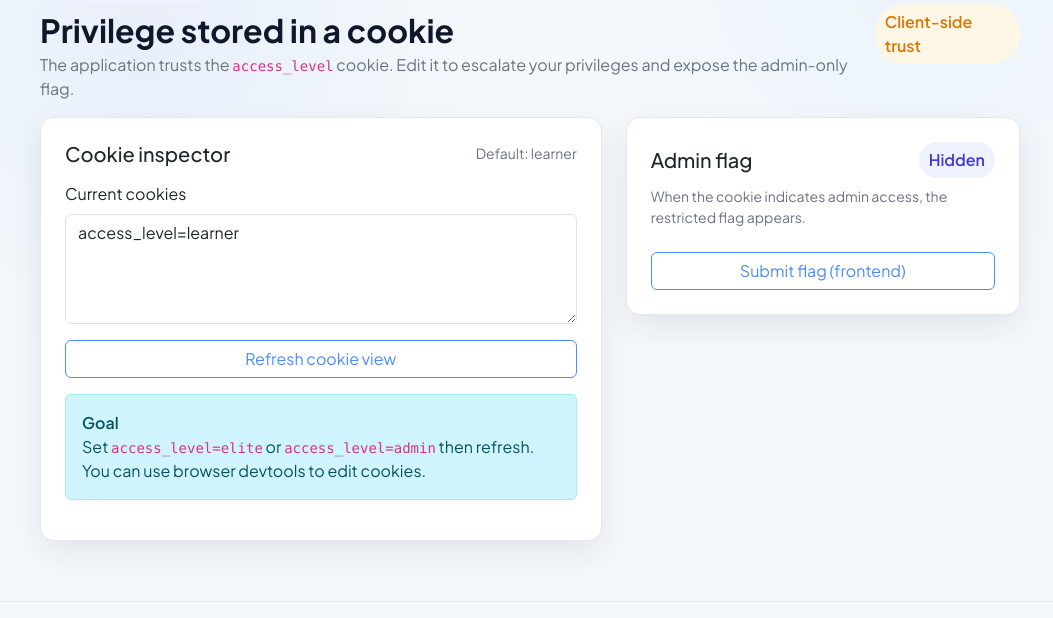
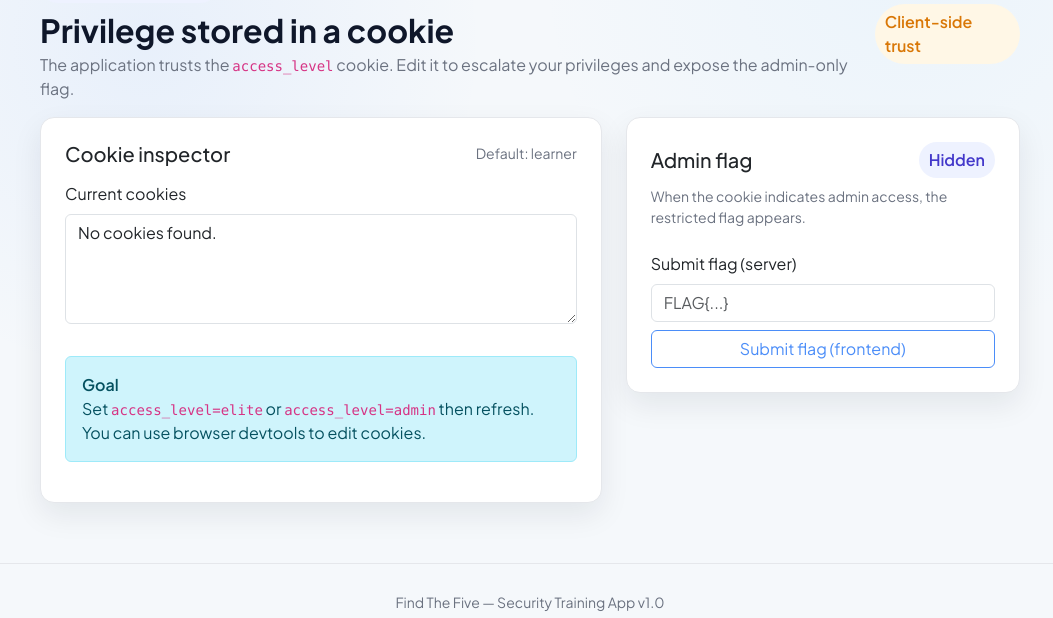
Before and after one commit to MubarakSec/find_the_five, a PHP site: page /cookie_lab.php in a window 1280 px wide. Shown: the part 118-736 px from the top of the page, without its empty margins (110-1163 px from the left). Run offline with PHP 8.4, Linux system fonts and the light colour scheme; the visitor is signed in with stand-in values (Sample User, id 1); data comes from the database, SQL or seed files in the repository.

Commit message:
cookie_lab

```diff
--- a/cookie_lab.php
+++ b/cookie_lab.php
@@ -2,14 +2,43 @@
 session_start();
 include 'db.php';
 require_once 'helpers.php';
-// Redirect guests to login
+
 if (empty($_SESSION['user_id'])) {
   header('Location: index.php');
   exit;
 }
-// TODO: Validate session before showing page
-// TODO: Move authorization out of cookies and into server-side checks
-// TODO: Verify flag submissions against database
+
+$userId = (int) $_SESSION['user_id'];
+$expectedFlag = getFlagValue($connection, 'cookie', 'FLAG{COOKIE_TRUST_IS_BAD}');
+$flagMessage = null;
+$flagType = 'info';
+
+// Load current user for nav.
+$userStmt = $connection->prepare('SELECT id, name, username, email, role FROM users WHERE id = ? LIMIT 1');
+$userStmt->bind_param('i', $userId);
+$userStmt->execute();
+$userResult = $userStmt->get_result();
+$currentUser = $userResult ? $userResult->fetch_assoc() : null;
+if (!$currentUser) {
+  header('Location: logout.php');
+  exit;
+}
+$navProfileId = (int) $currentUser['id'];
+
+if ($_SERVER['REQUEST_METHOD'] === 'POST') {
+  $submitted = trim($_POST['flag'] ?? '');
+  if ($submitted === '') {
+    $flagMessage = 'Please enter a flag value.';
+    $flagType = 'danger';
+  } elseif ($submitted !== $expectedFlag) {
+    $flagMessage = 'Flag is incorrect. Check the access_level cookie.';
+    $flagType = 'danger';
+  } else {
+    unlockAchievement($connection, $userId, 'cookie');
+    $flagMessage = 'Cookie flag accepted. Achievement unlocked.';
+    $flagType = 'success';
+  }
+}
 ?>
 <!DOCTYPE html>
 <html lang="en">
@@ -33,8 +62,10 @@ if (empty($_SESSION['user_id'])) {
       <div class="collapse navbar-collapse" id="nav">
         <ul class="navbar-nav ms-auto align-items-center">
           <li class="nav-item"><a class="nav-link" href="dashboard.php" data-i18n="nav_dashboard">Dashboard</a></li>
-          <li class="nav-item"><a class="nav-link" href="profile.php?id=1" data-i18n="nav_profile">Profile</a></li>
-          <li class="nav-item"><a class="nav-link" href="admin.php" data-i18n="nav_admin">Admin</a></li>
+          <li class="nav-item"><a class="nav-link" href="profile.php?id=<?php echo htmlspecialchars((string) $navProfileId, ENT_QUOTES); ?>" data-i18n="nav_profile">Profile</a></li>
+          <?php if (($currentUser['role'] ?? 'user') === 'admin'): ?>
+            <li class="nav-item"><a class="nav-link" href="admin.php" data-i18n="nav_admin">Admin</a></li>
+          <?php endif; ?>
           <li class="nav-item ms-3"><a class="btn btn-outline-primary" href="logout.php" data-i18n="nav_logout">Logout</a></li>
         </ul>
         <div class="ms-3 d-flex gap-1">
@@ -64,9 +95,8 @@ if (empty($_SESSION['user_id'])) {
           </div>
           <div class="mb-3">
             <label class="form-label" data-i18n="cookie_current_label">Current cookies</label>
-            <textarea class="form-control" rows="4" readonly id="cookieBox"></textarea>
+            <textarea class="form-control" rows="4" readonly><?php echo htmlspecialchars(http_build_query($_COOKIE, '', '; ') ?: 'No cookies found.', ENT_QUOTES); ?></textarea>
           </div>
-          <button class="btn btn-outline-primary w-100" id="refreshCookies" type="button" data-i18n="cookie_refresh_btn">Refresh cookie view</button>
           <div class="alert alert-info mt-3">
             <div class="fw-semibold" data-i18n="cookie_goal_title">Goal</div>
             <span data-i18n-html="cookie_goal_text">Set <code>access_level=elite</code> or <code>access_level=admin</code> then refresh. You can use browser devtools to edit cookies.</span>
@@ -81,8 +111,14 @@ if (empty($_SESSION['user_id'])) {
             <span class="chip" data-i18n="cookie_flag_chip">Hidden</span>
           </div>
           <p class="muted small mb-2" data-i18n="cookie_flag_desc">When the cookie indicates admin access, the restricted flag appears.</p>
-          <div class="flag hidden-flag" id="cookieFlag" data-flag-key="cookie"></div>
-          <button class="btn btn-outline-primary w-100 mt-3 flag-submit" type="button" data-achievement="cookie" data-flag-target="#cookieFlag" data-i18n="cookie_submit_btn">Submit flag (frontend)</button>
+          <?php if ($flagMessage): ?>
+            <div class="alert alert-<?php echo htmlspecialchars($flagType, ENT_QUOTES); ?> mt-3"><?php echo htmlspecialchars($flagMessage, ENT_QUOTES); ?></div>
+          <?php endif; ?>
+          <form class="mt-3" method="POST" action="cookie_lab.php" novalidate>
+            <label class="form-label">Submit flag (server)</label>
+            <input type="text" name="flag" class="form-control" placeholder="FLAG{...}" required>
+            <button class="btn btn-outline-primary w-100 mt-2" type="submit" data-i18n="cookie_submit_btn">Submit flag</button>
+          </form>
         </div>
       </div>
     </div>
```
